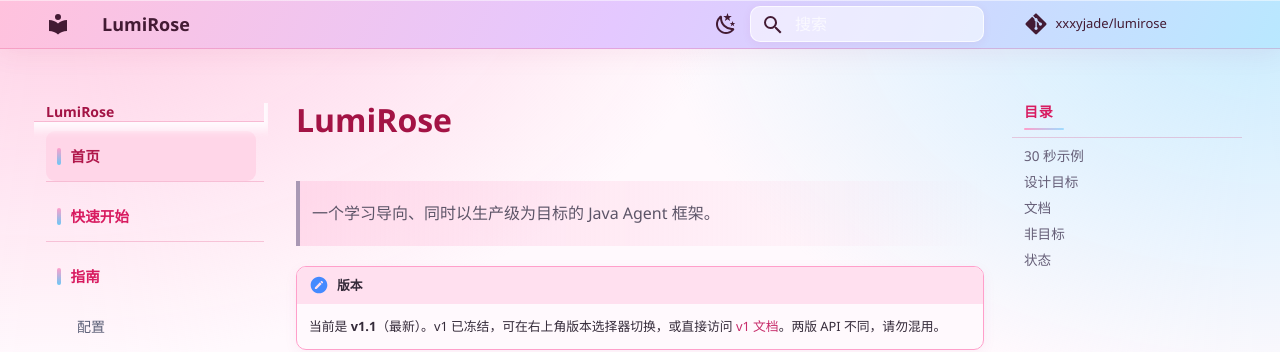
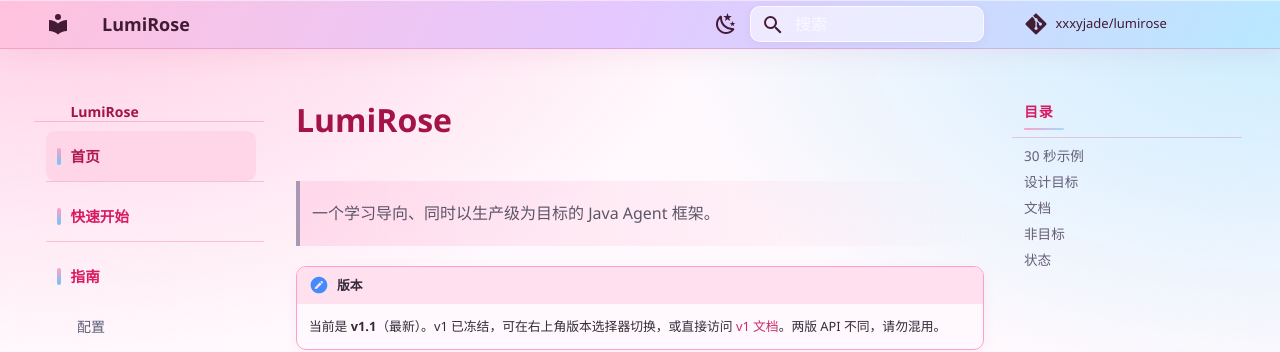
Before and after one commit to XXXYJade/lumirose, an MkDocs documentation site: the page built from docs/v1.1/index.md, in a window 1280 px wide. Shown: the top 352 px of the page. Built offline with MkDocs 1.6.1 and Material for MkDocs 9.7.7, drawn with Linux system fonts in a browser that asks for light colours; comment, search, counter and statistics services are not loaded; the version menu is left out.

Commit message:
docs: align sidebar title and remove sticky halo

```diff
--- a/docs/v1.1/stylesheets/extra.css
+++ b/docs/v1.1/stylesheets/extra.css
@@ -261,9 +261,18 @@ body {
 }
 
 .md-nav--primary .md-nav__title[for="__drawer"] {
+  padding-right: 0.8rem;
+  padding-left: 1.82rem;
   color: var(--lr-nav-title);
   background: transparent;
   border-bottom: 1px solid var(--lr-border);
+  box-shadow: none;
+}
+
+@media screen and (max-width: 76.1875em) {
+  .md-nav--primary .md-nav__title[for="__drawer"] {
+    padding-left: 1.22rem;
+  }
 }
 
 .md-nav--primary .md-nav__title[for="__drawer"] .md-nav__button {
```
